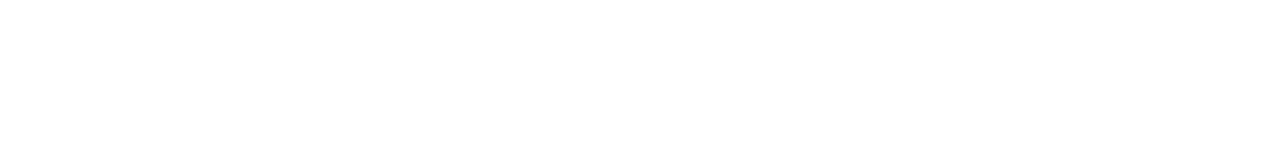
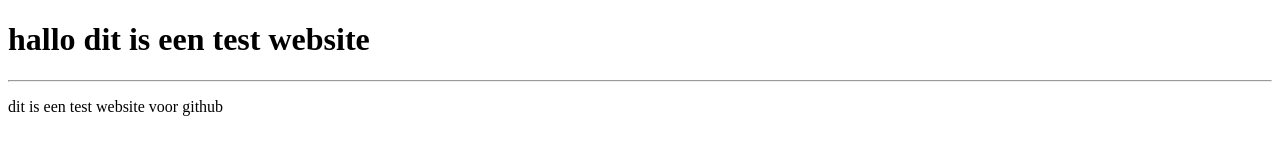
Before and after one commit to 97067883Ludo/Opdracht-Webpagina, a plain HTML site: page index.html in a window 1280 px wide. Drawn offline with Linux system fonts and the light colour scheme.

Commit message:
added h1, hr, p

```diff
--- a/index.html
+++ b/index.html
@@ -7,6 +7,8 @@
     <title>Document</title>
 </head>
 <body>
-
+    <h1>hallo dit is een test website</h1>
+    <hr>
+    <p>dit is een test website voor github</p>
 </body>
 </html>
```
